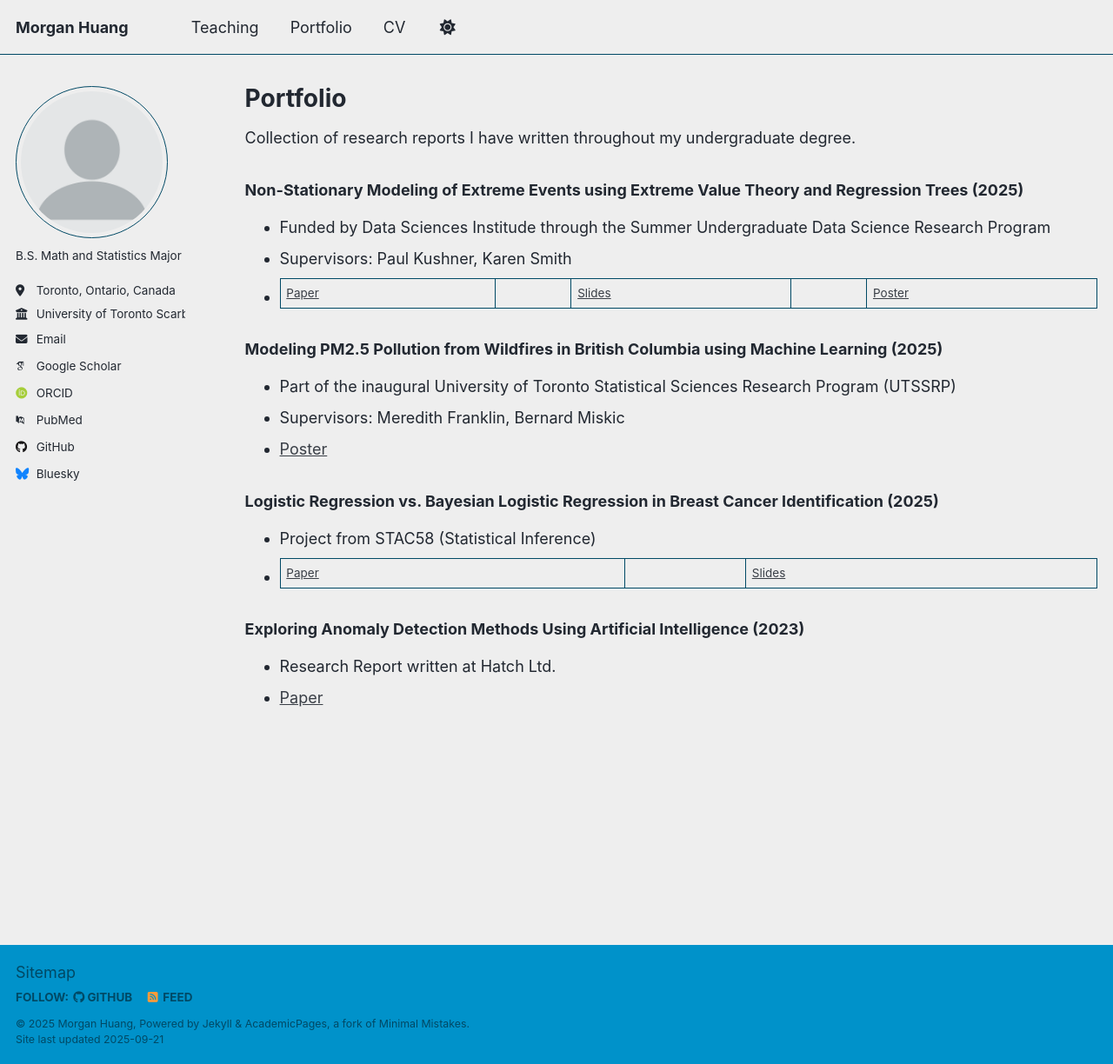
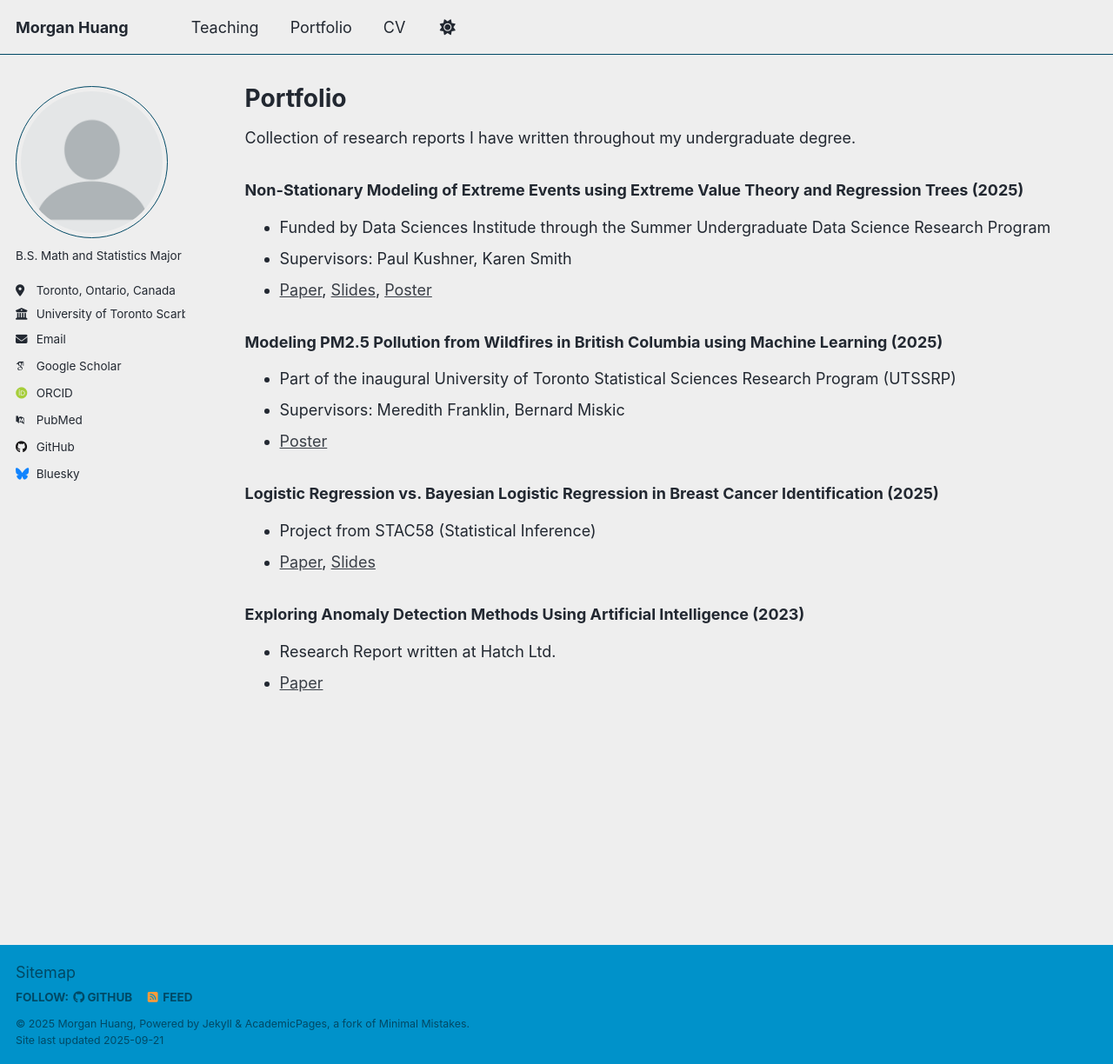
Before and after one commit to Morganh201/Morganh201.github.io, a Jekyll site: the page built from _pages/portfolio.md, in a window 1280 px wide and 1224 px high. Shown: the whole window at 87% size. Built offline with Jekyll 4.4.1, drawn with Linux system fonts in a browser that asks for light colours; some web fonts are replaced; a script that is not in the unit is left out.

```diff
--- a/_pages/portfolio.md
+++ b/_pages/portfolio.md
@@ -10,7 +10,7 @@ Collection of research reports I have written throughout my undergraduate degree
 
   - Funded by Data Sciences Institude through the Summer Undergraduate Data Science Research Program
   - Supervisors: Paul Kushner, Karen Smith
-  - [Paper](../files/Extreme_Winds_SUDS.pdf) || [Slides](../files/SUDS_Extreme_Wind_Presentation.pdf) || [Poster](../files/SUDS_Extreme_Winds_Poster__Copy_.pdf)
+  - [Paper](../files/Extreme_Winds_SUDS.pdf), [Slides](../files/SUDS_Extreme_Wind_Presentation.pdf), [Poster](../files/SUDS_Extreme_Winds_Poster__Copy_.pdf)
 
 ### Modeling PM2.5 Pollution from Wildfires in British Columbia using Machine Learning (2025)
 
@@ -21,7 +21,7 @@ Collection of research reports I have written throughout my undergraduate degree
 ### Logistic Regression vs. Bayesian Logistic Regression in Breast Cancer Identification (2025)
 
   - Project from STAC58 (Statistical Inference)
-  - [Paper](../files/STAC58_Project_Report.pdf) || [Slides](../files/STAC58_Project.pdf)
+  - [Paper](../files/STAC58_Project_Report.pdf), [Slides](../files/STAC58_Project.pdf)
 
 ### Exploring Anomaly Detection Methods Using Artificial Intelligence (2023)
 
```
